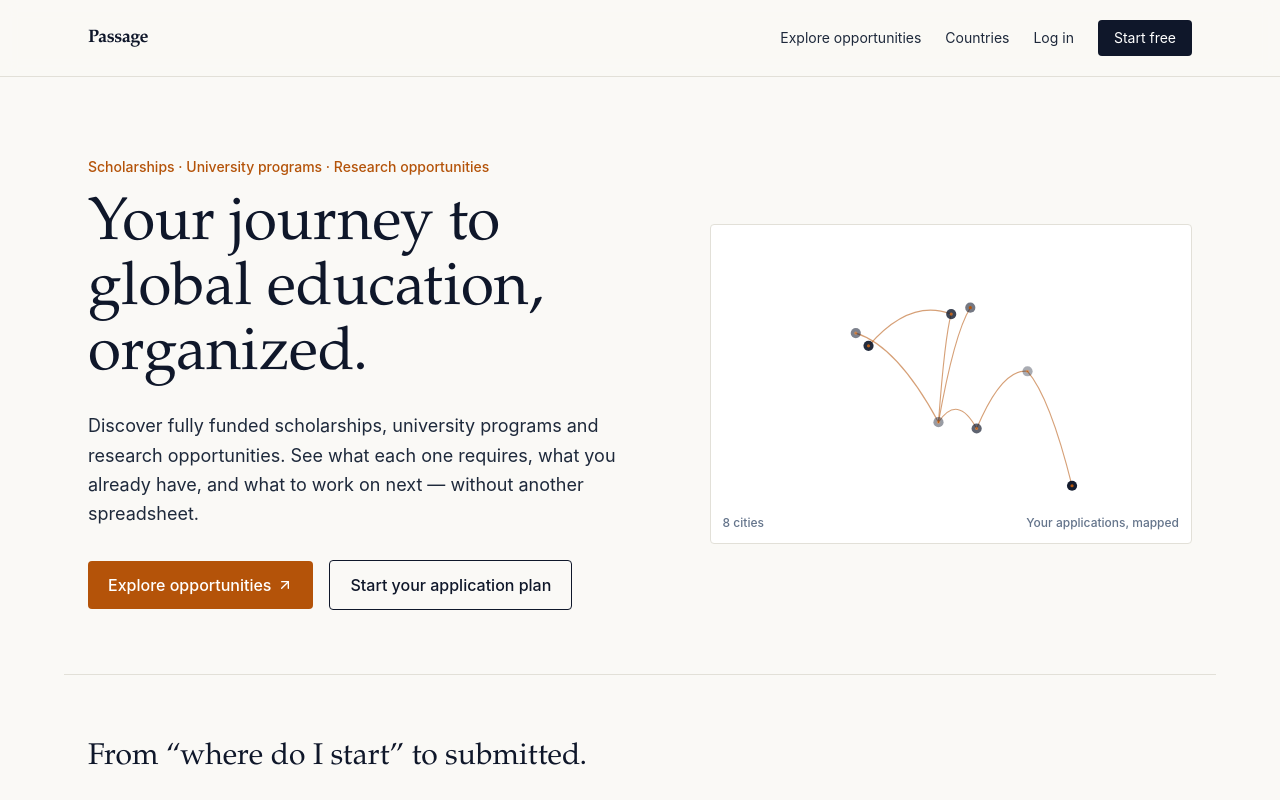
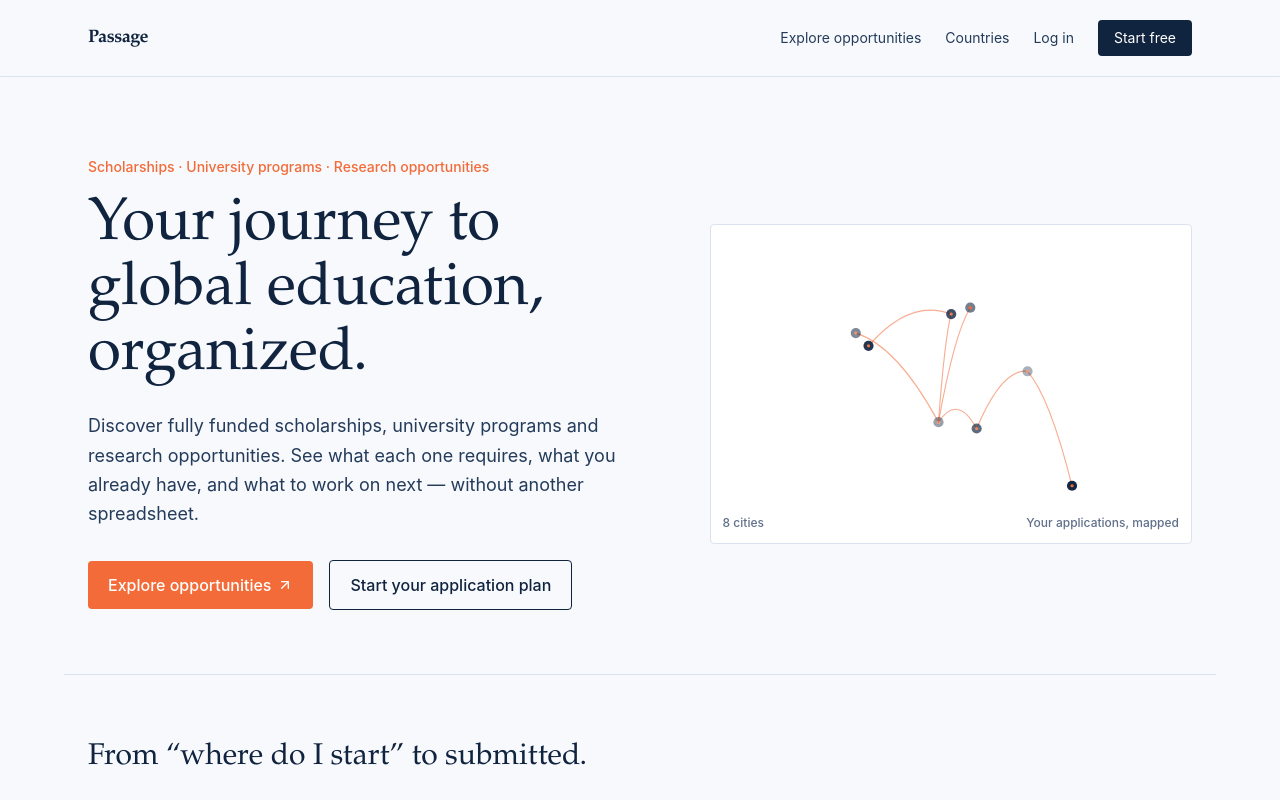
Before and after one commit to Johnnykeyz/scholarship-passage, a Next.js app: page / in a window 1280 px wide. Shown: the top 800 px of the page. Built offline with nearby package versions, Linux system fonts and the light colour scheme.

Commit message:
Refresh Passage design tokens and shared interaction styles

```diff
--- a/app/globals.css
+++ b/app/globals.css
@@ -2,46 +2,34 @@
 
 @theme {
   --font-serif: Charter, "Iowan Old Style", "Palatino Linotype", "URW Palladio L", P052, serif;
-  --font-sans: -apple-system, BlinkMacSystemFont, "Segoe UI", Roboto, Helvetica, Arial, sans-serif;
-
-  --color-ink: #0f172a;
-  --color-ink-soft: #1e293b;
-  --color-paper: #faf9f6;
-  --color-paper-dim: #f0eee8;
-  --color-line: #e2e0d8;
-  --color-brass: #b45309;
-  --color-brass-soft: #fef3e2;
-  --color-verified: #166534;
-  --color-verified-soft: #ecfdf3;
-  --color-urgent: #b91c1c;
-  --color-urgent-soft: #fef2f2;
-  --color-muted: #64748b;
+  --font-sans: Inter, ui-sans-serif, system-ui, -apple-system, BlinkMacSystemFont, "Segoe UI", sans-serif;
+  --color-ink: #10233f;
+  --color-ink-soft: #243b5a;
+  --color-paper: #f7f9fc;
+  --color-paper-dim: #eef3f8;
+  --color-line: #dbe4ee;
+  --color-brass: #f26b38;
+  --color-brass-soft: #fff0e9;
+  --color-verified: #147a62;
+  --color-verified-soft: #e9f8f2;
+  --color-urgent: #c24135;
+  --color-urgent-soft: #fff0ef;
+  --color-muted: #607089;
 }
 
-html {
-  scroll-behavior: smooth;
-}
+:root { color-scheme: light; }
+html { scroll-behavior: smooth; }
+body { background: var(--color-paper); color: var(--color-ink); font-family: var(--font-sans); }
+.font-serif { font-family: var(--font-serif); }
 
-body {
-  background: var(--color-paper);
-  color: var(--color-ink);
-  font-family: var(--font-sans);
-}
+@keyframes passage-rise { from { opacity: 0; transform: translateY(12px); } to { opacity: 1; transform: translateY(0); } }
+.animate-rise { animation: passage-rise .6s cubic-bezier(.22,1,.36,1) both; }
+.card-lift { transition: transform .2s ease, box-shadow .2s ease, border-color .2s ease; }
+.card-lift:hover { transform: translateY(-3px); box-shadow: 0 16px 36px rgba(16,35,63,.09); border-color: #c6d3e2; }
+.btn-primary { display:inline-flex; align-items:center; justify-content:center; gap:.5rem; border-radius:.7rem; background:var(--color-brass); padding:.7rem 1rem; color:white; font-weight:700; transition: background .2s ease, transform .2s ease, box-shadow .2s ease; box-shadow:0 8px 18px rgba(242,107,56,.2); }
+.btn-primary:hover { background:#dc5527; transform:translateY(-1px); box-shadow:0 10px 22px rgba(242,107,56,.28); }
+.btn-secondary { display:inline-flex; align-items:center; justify-content:center; gap:.5rem; border:1px solid var(--color-line); border-radius:.7rem; background:white; padding:.7rem 1rem; color:var(--color-ink); font-weight:700; transition:background .2s ease, border-color .2s ease; }
+.btn-secondary:hover { background:var(--color-paper-dim); border-color:#b9c9db; }
 
-.font-serif {
-  font-family: var(--font-serif);
-}
-
-@media (prefers-reduced-motion: reduce) {
-  *, *::before, *::after {
-    animation-duration: 0.01ms !important;
-    animation-iteration-count: 1 !important;
-    transition-duration: 0.01ms !important;
-    scroll-behavior: auto !important;
-  }
-}
-
-:focus-visible {
-  outline: 2px solid var(--color-brass);
-  outline-offset: 2px;
-}
+@media (prefers-reduced-motion: reduce) { *, *::before, *::after { animation-duration:.01ms !important; animation-iteration-count:1 !important; transition-duration:.01ms !important; scroll-behavior:auto !important; } }
+:focus-visible { outline: 3px solid rgba(242,107,56,.55); outline-offset: 3px; }
```
